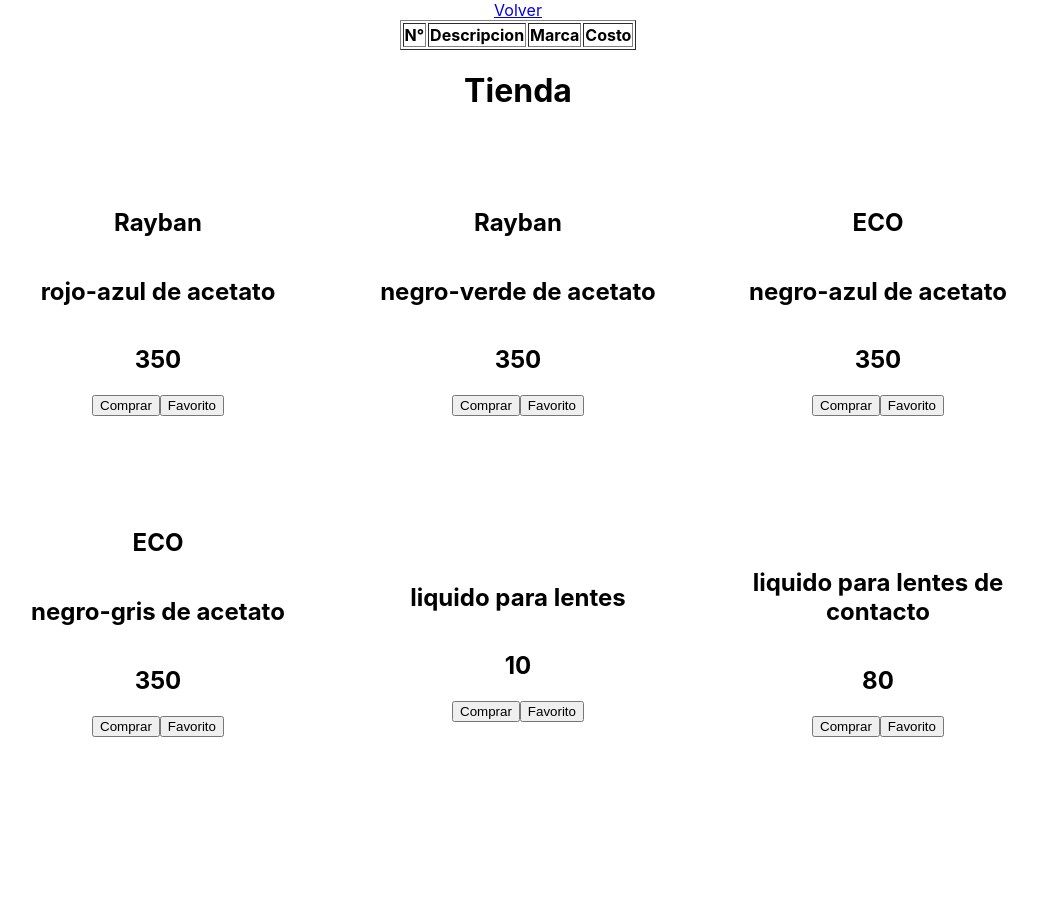
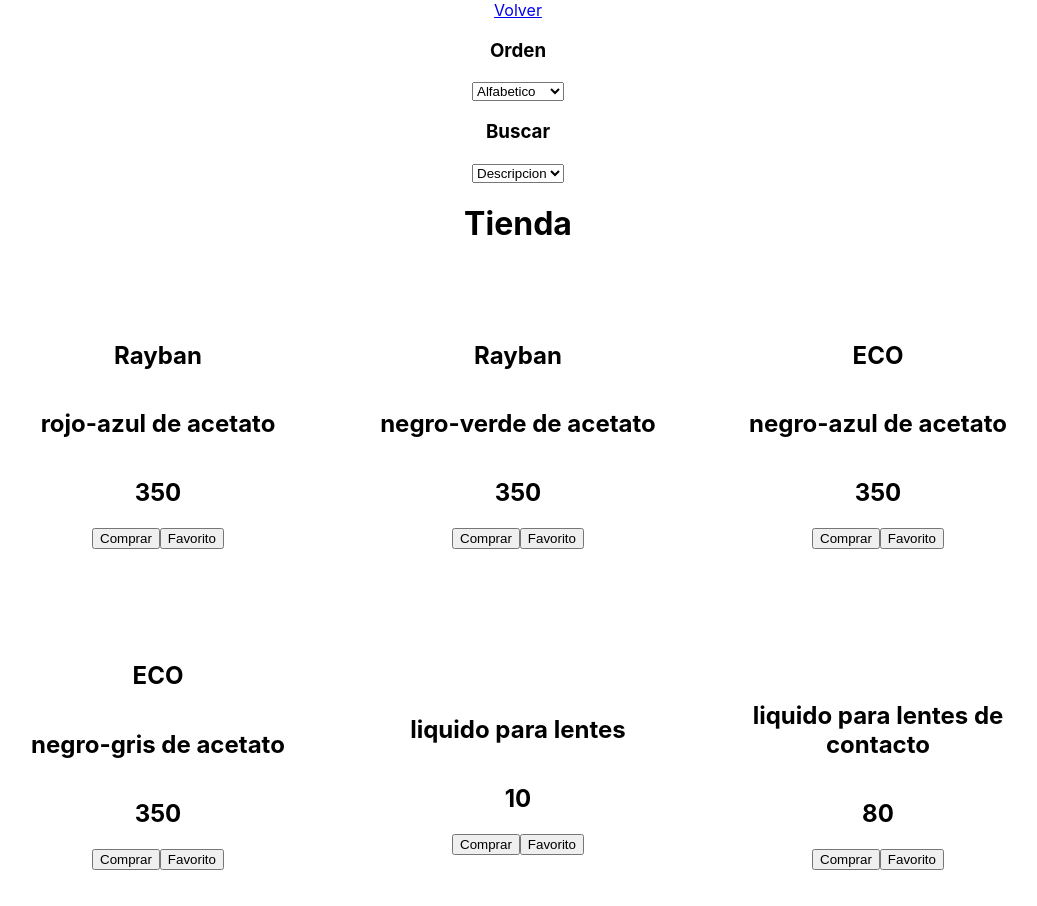
Before and after one commit to leonelborgesdev/clientopticavillavicencio, a React (Create React App) app: page /tienda in a window 1280 px wide. Shown: the whole page, without its empty margins (122-1159 px from the left). Before the commit the page ends 800 px from the top, so only its background shows below. Built offline with nearby package versions, Linux system fonts and the light colour scheme.

Commit message:
navtienda

```diff
--- a/src/components/Tienda/Tienda.css
+++ b/src/components/Tienda/Tienda.css
@@ -1,3 +1,6 @@
+.container_nav_tienda{
+
+}
 .contanier_cards{
     display: flex;
     align-items: center;
--- a/src/components/Tienda/Tienda.jsx
+++ b/src/components/Tienda/Tienda.jsx
@@ -11,9 +11,22 @@
     <div>
       <div className="container_nav_tienda">
         <Link to="/">Volver</Link>
+        <h3>Orden</h3>
+        <select name="orden">
+          <option value="">Alfabetico</option>
+          <option value="">Descripcion</option>
+          <option value="">Precio</option>
+        </select>
+        <h3>Buscar</h3>
+        <select name="select">
+          <option value="">Descripcion</option>
+          <option value="">Marca</option>
+          <option value="">Precio</option>
+        </select>
       </div>
       <div className="container_carrito">
         <div className="container_carrito_tabla">
+          {itemCar.list.length > 0 && (
             <table border={"1px"}>
               <thead>
                 <tr>
@@ -36,6 +49,7 @@
                 })}
               </tbody>
             </table>
+          )}
         </div>
       </div>
       <div className="container_products">
```
Lines whose indentation alone changed are shown as unchanged.
